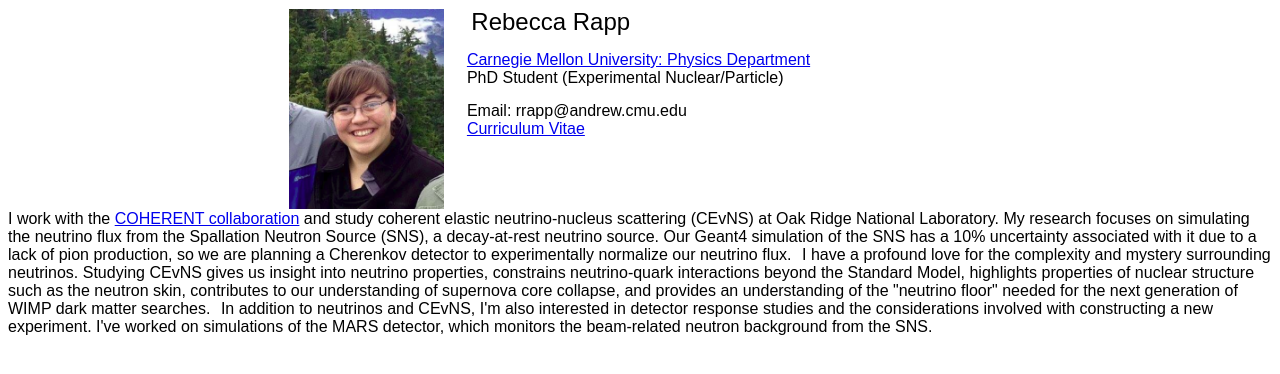
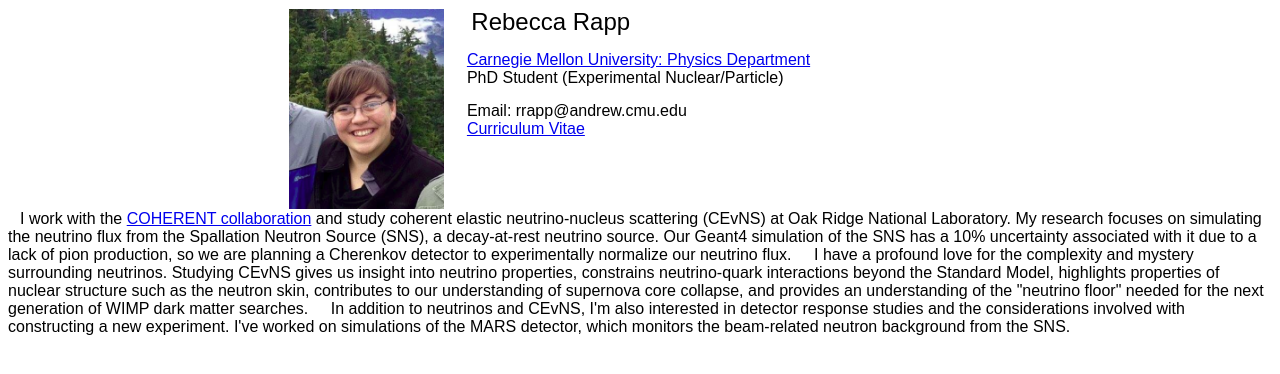
Before and after one commit to rapprl/rapprl.github.io, a Jekyll site: the page index.html, which Jekyll copies as it is, in a window 1280 px wide. Shown: the top 374 px of the page. Built offline with Jekyll 4.4.1, drawn with Linux system fonts in a browser that asks for light colours.

Commit message:
Formatting.

```diff
--- a/index.html
+++ b/index.html
@@ -93,6 +93,10 @@
 	      </td>
 	    </tr>
 	  </table>
+	  <span class="style17">
+	    &nbsp;
+	    &nbsp;
+	  </span>
 	  <span class="style4">
 	    I work with
 	    the <a href="https://sites.duke.edu/coherent/"> COHERENT
@@ -107,6 +111,8 @@
 	  </span>
 	  <span class="style17">
 	    &nbsp;
+	    &nbsp;
+	    &nbsp;
 	  </span>
 	  <span class="style4">
 	    I have a profound love for the complexity and mystery
@@ -120,6 +126,8 @@
 	    searches.
 	  </span>
 	  <span class="style17">
+	    &nbsp;
+	    &nbsp;
 	    &nbsp;
 	  </span>
 	  <span class="style4">
```
